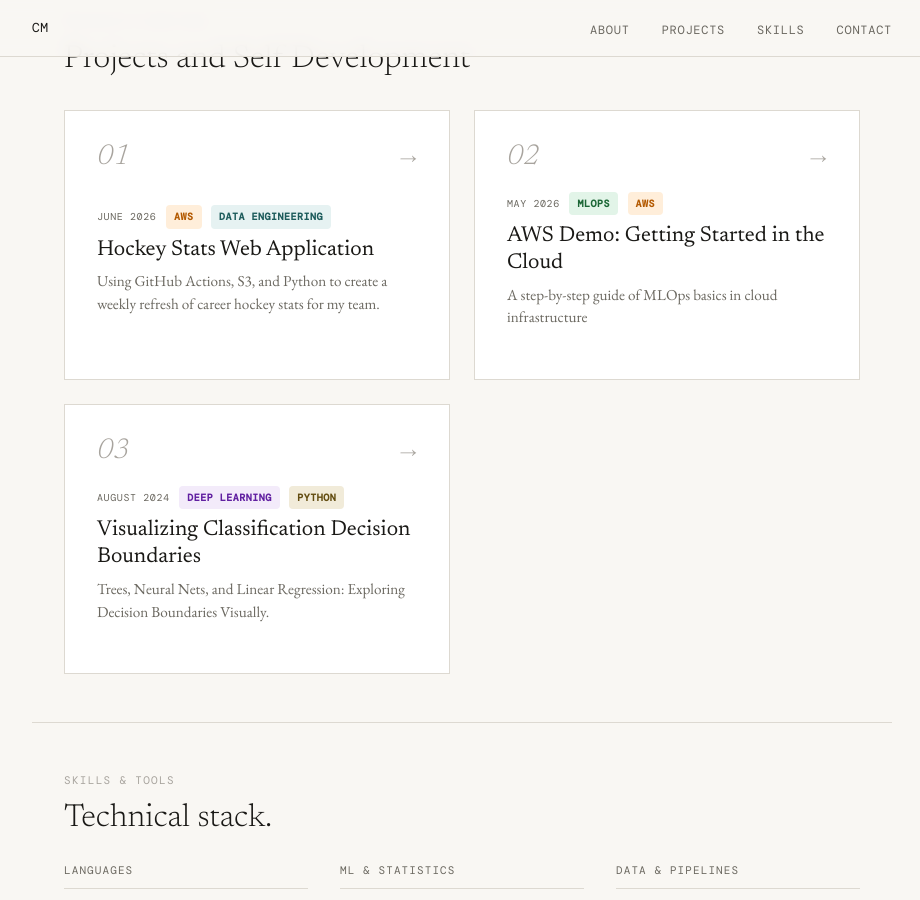
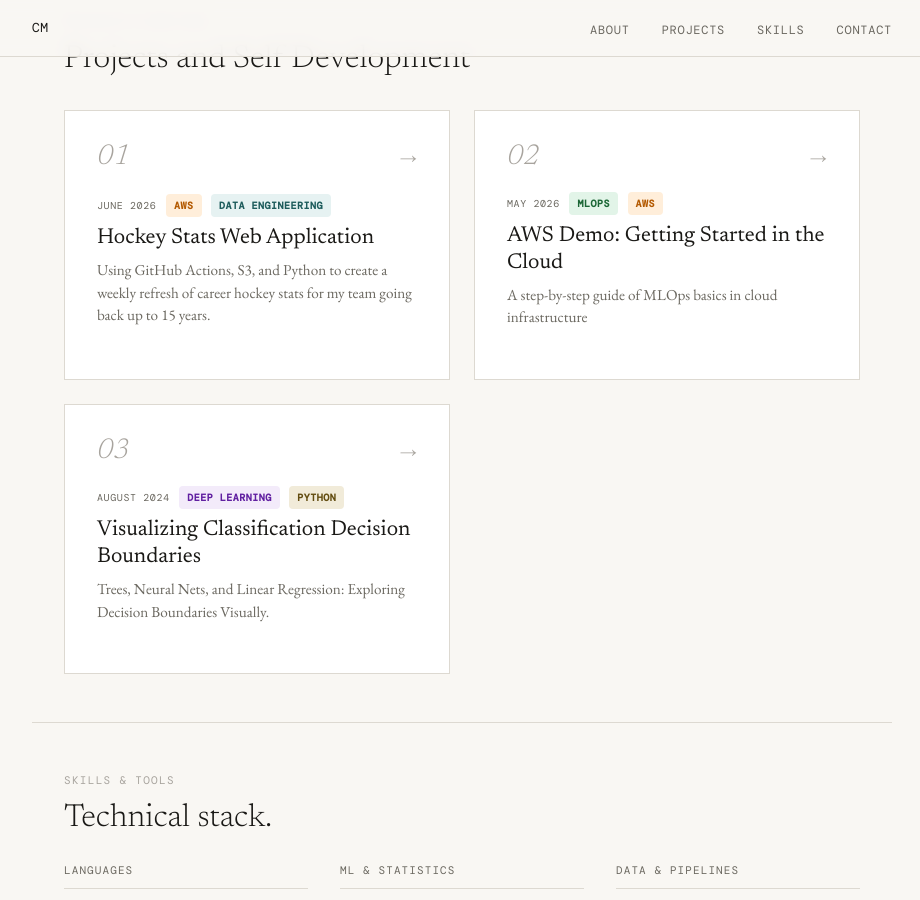
Before and after one commit to chrismca13/chrismca13.github.io, a Jekyll site: the page built from index.html, in a window 1280 px wide and 900 px high, scrolled down 963 px. Shown: the whole window, without its empty margins (178-1098 px from the left). Built offline with Jekyll 4.4.1, drawn with Linux system fonts in a browser that asks for light colours.

```diff
--- a/_posts/2025-06-01-hockey-webapp.md
+++ b/_posts/2025-06-01-hockey-webapp.md
@@ -1,7 +1,7 @@
 ---
 layout: post
 title: "Hockey Stats Web Application"
-description: "Using GitHub Actions, S3, and Python to create a weekly refresh of career hockey stats for my team."
+description: "Using GitHub Actions, S3, and Python to create a weekly refresh of career hockey stats for my team going back up to 15 years."
 date: 2026-06-27
 categories: [AWS, Data Engineering]
 ---
```
